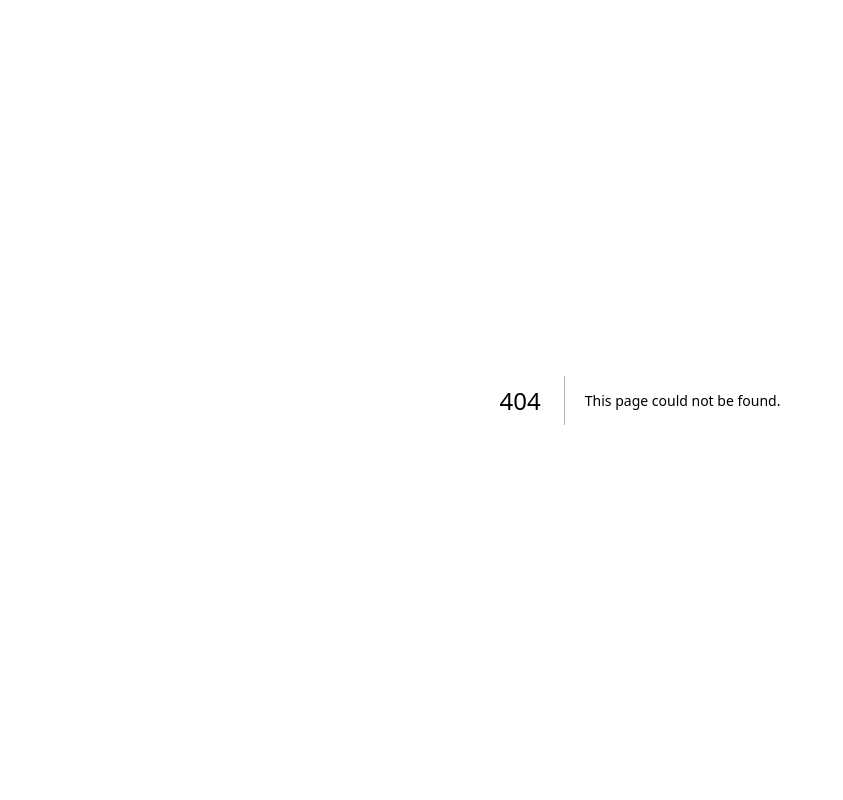
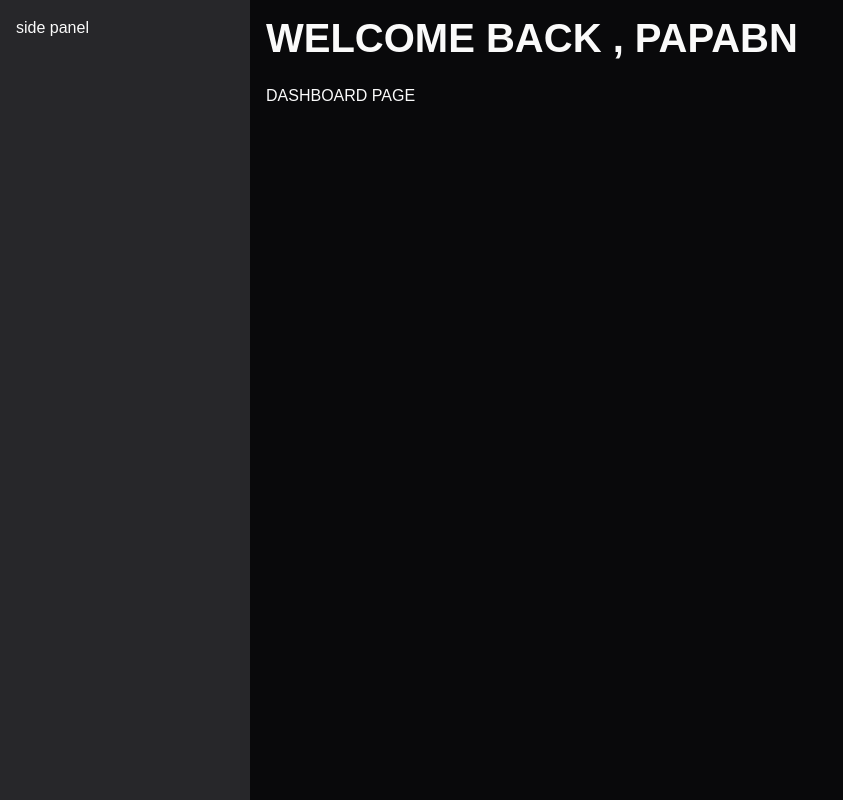
Before and after one commit to BADZA99/Dashboard-UI-nextjs-Shadcn, a Next.js app: page /dashboard in a window 1280 px wide. Before the commit this address had no page. Shown: the whole page, without its empty margins (0-843 px from the left). Built offline with nearby package versions, Linux system fonts and the light colour scheme.

Commit message:
Create the dashboard layout

```diff
--- /dev/null
+++ b/app/dashboard/layout.tsx
@@ -0,0 +1,14 @@
+import React from 'react'
+
+export default function DashboardLayout({children}:{children:React.ReactNode}) {
+  return (
+    <div className="grid grid-cols-[250px_1fr] h-screen">
+      <div className="bg-muted overflow-auto p-4">side panel</div>
+      {/* dashboard */}
+      <div className="overflow-auto py-2 px-4">
+        <h1 className="pb-4">WELCOME BACK , PAPABN</h1>
+        {children}
+      </div>
+    </div>
+  );
+}
--- /dev/null
+++ b/app/dashboard/page.tsx
@@ -0,0 +1,9 @@
+import React from 'react'
+
+export default function DashboardPage() {
+  return (
+    <div>
+      DASHBOARD PAGE
+    </div>
+  )
+}
```
